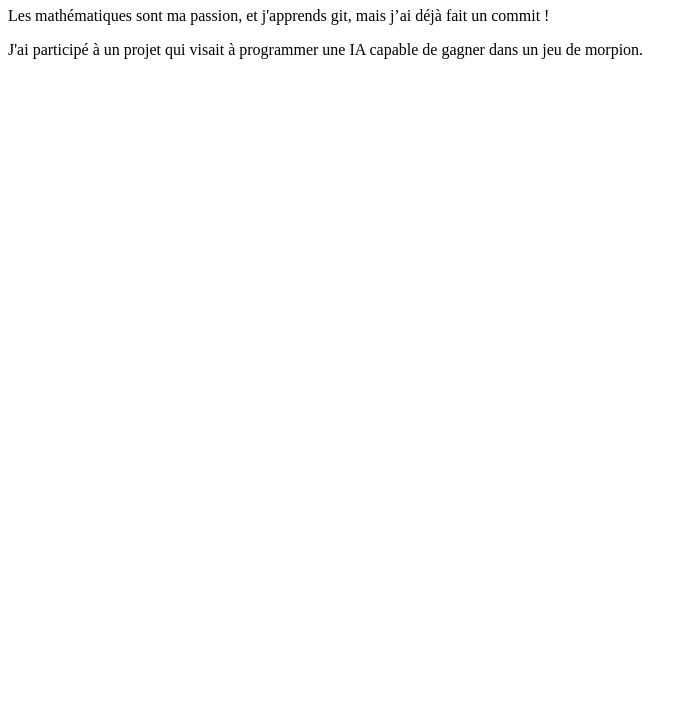
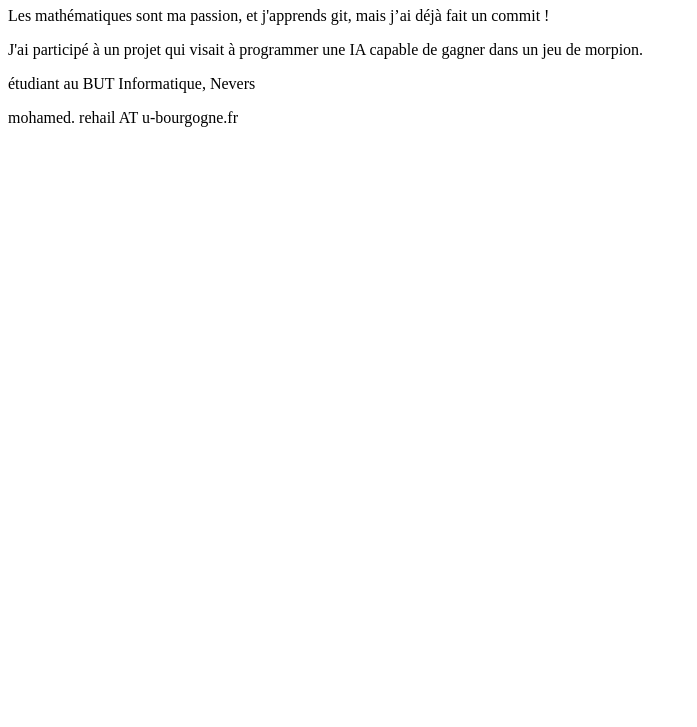
Before and after one commit to MohamedREHAIL/MohamedREHAIL.github.io, a plain HTML site: page index.html in a window 1280 px wide. Shown: the part 73-800 px from the top of the page, without its empty margins (0-697 px from the left). Drawn offline with Linux system fonts and the light colour scheme.

Commit message:
new ajout statut

```diff
--- a/index.html
+++ b/index.html
@@ -5,6 +5,7 @@
 <p>Les mathématiques sont ma passion, et j'apprends git, mais j’ai déjà fait un commit !</p>
 <p>J'ai participé à un projet qui visait à programmer une IA capable
 de gagner dans un jeu de morpion.</p>
-
+<p> étudiant au BUT Informatique, Nevers</p>
+<p>  mohamed. rehail AT u-bourgogne.fr</p>
 </body>
 </html>
```
